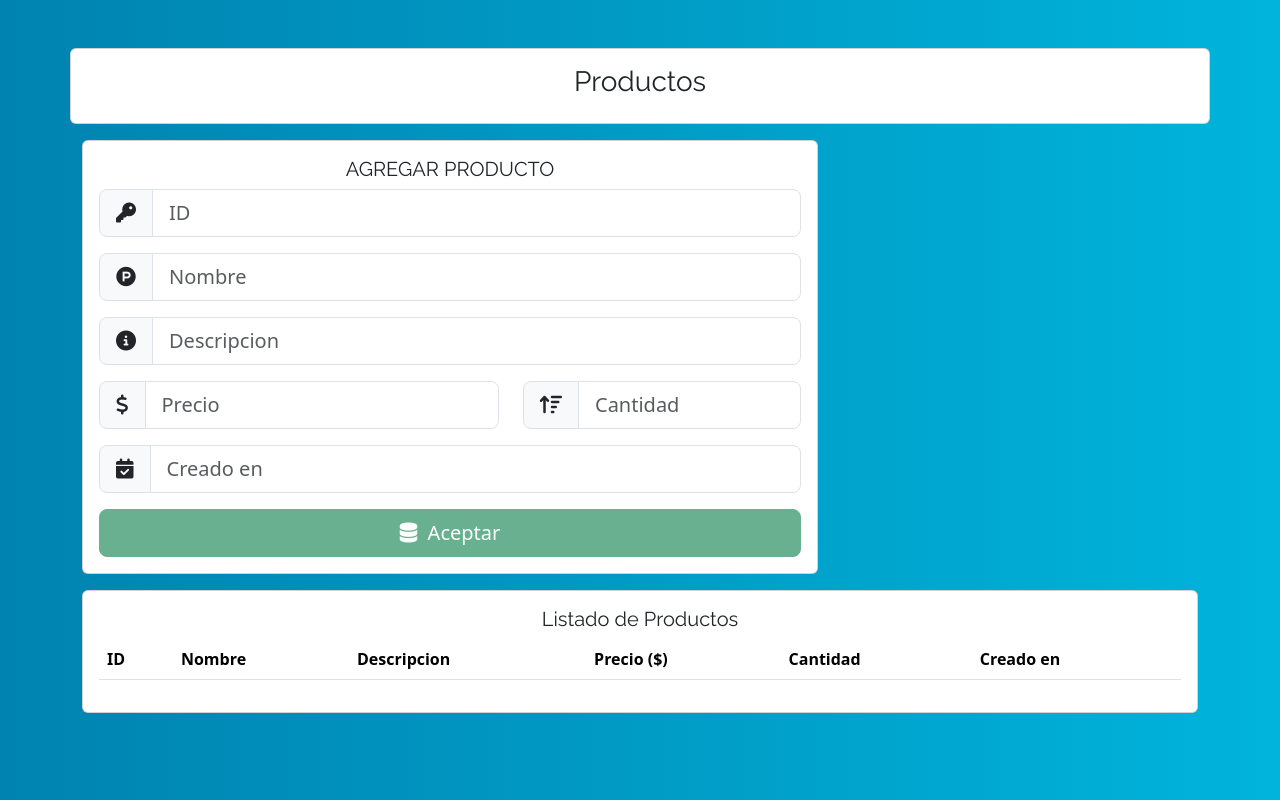
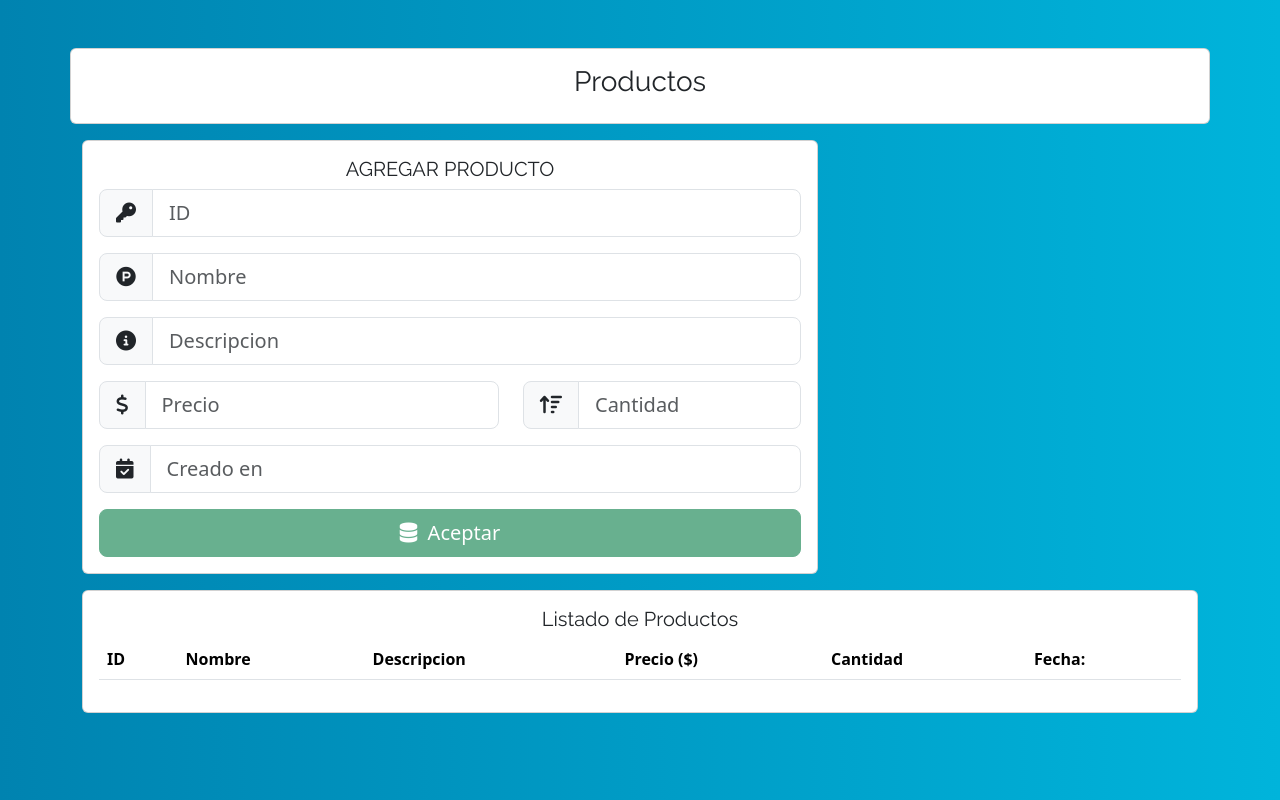
Before and after one commit to Ricarthur1/CRUDProductos, an Angular app: page / in a window 1280 px wide. Built offline with nearby package versions, Linux system fonts and the light colour scheme.

Commit message:
Probando pipeline

```diff
--- a/src/app/components/productos/productos.component.html
+++ b/src/app/components/productos/productos.component.html
@@ -91,7 +91,7 @@
                   <th scope="col">Descripcion</th>
                   <th scope="col">Precio ($)</th>
                   <th scope="col">Cantidad</th>
-                  <th scope="col">Creado en</th>
+                  <th scope="col">Fecha:</th>
                 </tr>
               </thead>
               <tbody>
```
